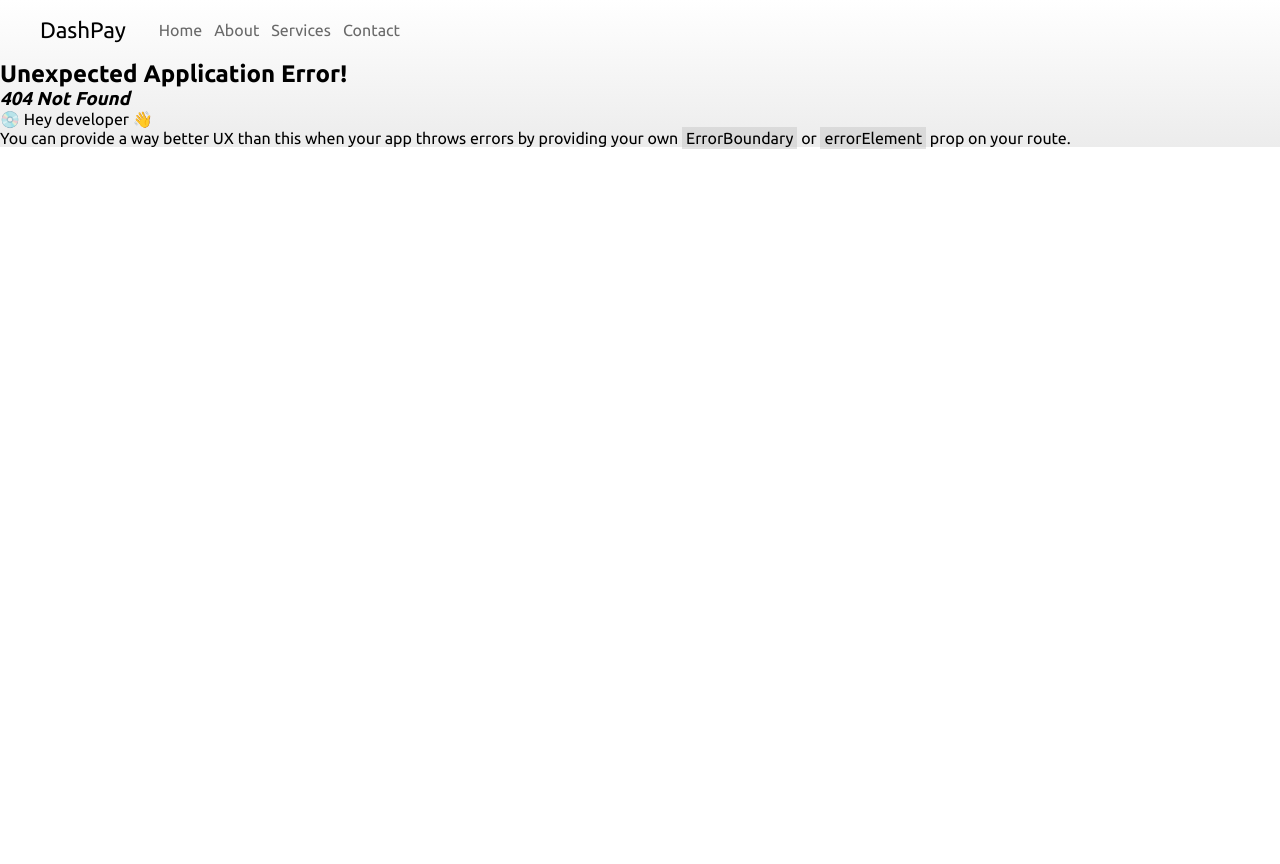
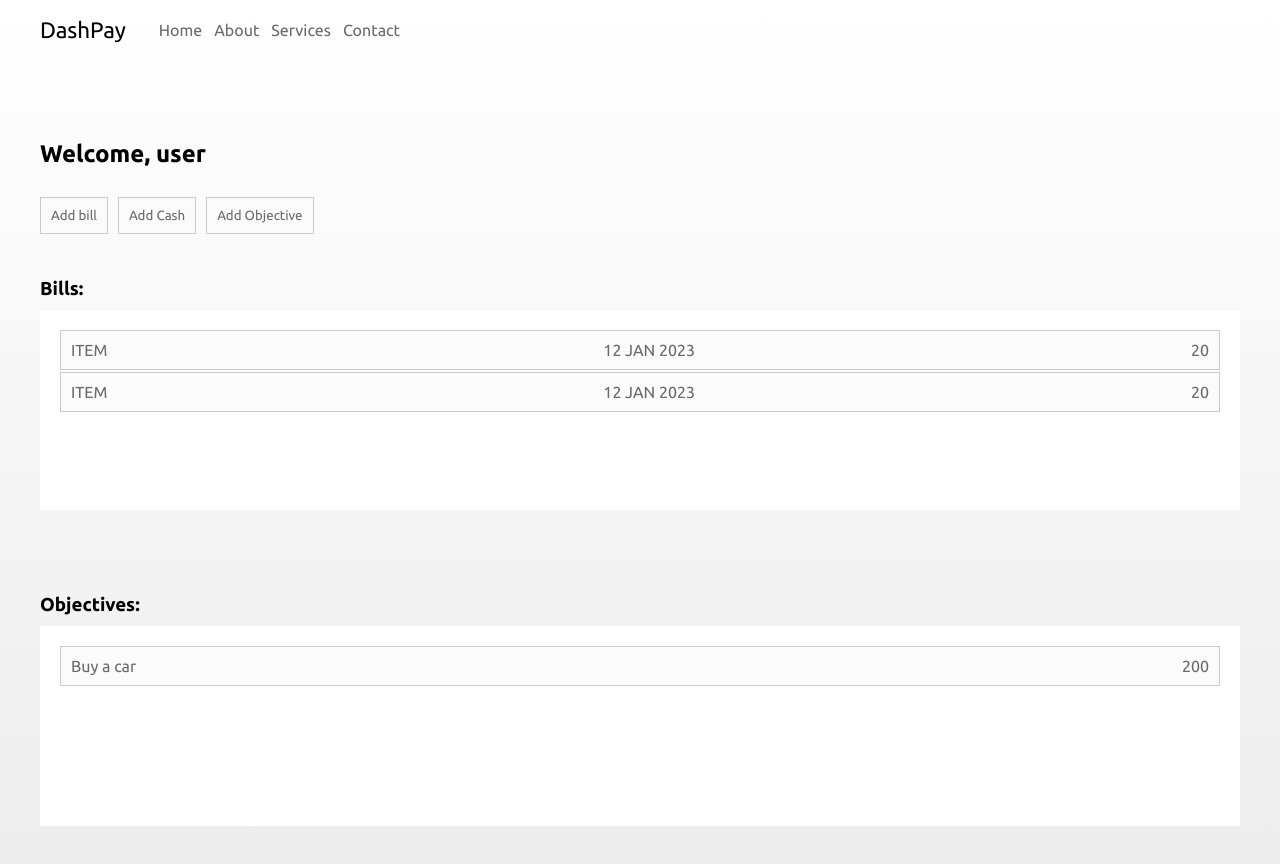
Before and after one commit to leokoby/dash-pay, a React (Vite) app: page /dash in a window 1280 px wide. Before the commit this address had no page. Shown: the top 864 px of the page. Before the commit the page ends 800 px from the top, so only its background shows below. Built offline with nearby package versions, Linux system fonts and the light colour scheme.

Commit message:
dash page desktop 70%

```diff
--- /dev/null
+++ b/src/components/BoxOfItems/BoxOfItems.tsx
@@ -0,0 +1,72 @@
+import React from 'react'
+import styled from 'styled-components'
+
+const BoxofItemsContainer = styled.div`
+  width: 100%;
+  height: 100%;
+  min-height: 300px;
+  display: flex;
+  flex-direction: column;
+  gap: 10px;
+  margin-bottom: 1rem;
+
+`
+const BoxofItemsContent = styled.div`
+  width: 100%;
+  height: 100%;
+  min-height: 200px;
+  background: #fff;
+  padding: 20px;
+`
+
+const ItemList = styled.span`
+  width: 100%;
+  height: 100%;
+  padding: 10px;
+  background: var(--color-gray-4);
+  border: 1px solid var(--color-gray-3);
+  color: var(--color-gray-2);
+
+  display: flex;
+  align-items: center;
+  justify-content: space-between;
+  margin-bottom: 2px;
+  cursor: pointer;
+  transition: all 200ms ease-in-out;
+  &:hover{
+    background: var(--color-gray-2);
+    color: var(--color-gray-4);
+    transform: translateX(4px);
+    box-shadow: 2px 2px 10px rgba(165, 165, 165, 0.69);
+  }
+`
+
+type TypeBox = {
+  titleOfBox: string;
+  arrayOfItems: Items[];
+}
+
+type Items = {
+  title: string;
+  date?: string;
+  value?: number;
+}
+
+export default function BoxOfItems({titleOfBox, arrayOfItems}: TypeBox) {
+  return (
+    <BoxofItemsContainer>
+      <h3>{titleOfBox}</h3>
+      <BoxofItemsContent>
+        {arrayOfItems ? arrayOfItems?.map((item) => {
+          return (
+            <ItemList>
+              <p>{item.title}</p>
+              <p>{item.date}</p>
+              <p>{item.value}</p>
+            </ItemList>
+          )
+        }): 'Don`t have any items on list'}
+      </BoxofItemsContent>
+    </BoxofItemsContainer>
+  )
+}
--- a/src/main.tsx
+++ b/src/main.tsx
@@ -5,15 +5,19 @@ import './index.css'
 
 import Home from './pages/Home/Home.tsx'
 import Header from './components/Header/Header.tsx'
+import DashBoard from './pages/Dash/DashBoard.tsx'
 
 const router = createBrowserRouter([
   {
     path: '/',
-    element: <Home />,
     children: [
       {
         path: '/',
         element: <Home />
+      },
+      {
+        path: '/dash',
+        element: <DashBoard />
       }
     ]
   }
--- /dev/null
+++ b/src/pages/Dash/DashBoard.tsx
@@ -0,0 +1,56 @@
+import React from 'react'
+import { styled } from 'styled-components'
+import MenuDashBoard from './MenuDashBoard'
+import BoxOfItems from '../../components/BoxOfItems/BoxOfItems'
+
+const DashPageContainer = styled.div`
+  width: 100%;
+  height: 100%;
+  min-height: calc(100vh - 60px);
+  max-width: 1200px;
+  margin: 0 auto;
+
+  .dash-content{
+    margin-top: 5rem;
+
+    section{
+      &:nth-of-type(2){
+        margin-top: 3rem;
+      }
+    }
+  }
+`
+
+export default function DashBoard() {
+  const testeArray = [
+    {
+      title: "ITEM",
+      date: "12 JAN 2023",
+      value: 20
+    },
+    {
+      title: "ITEM",
+      date: "12 JAN 2023",
+      value: 20
+    },
+]
+  const test2 = [{
+    title: "Buy a car",
+    value: 200.00
+  }]
+
+  return (
+    <DashPageContainer>
+      <div className='dash-content'>
+        <section>
+          <h2>Welcome, user</h2>
+          <MenuDashBoard />
+        </section>
+        <section>
+            <BoxOfItems titleOfBox='Bills:' arrayOfItems={testeArray}/>
+            <BoxOfItems titleOfBox='Objectives:' arrayOfItems={test2}/>
+        </section>
+      </div>
+    </DashPageContainer>
+  )
+}
--- /dev/null
+++ b/src/pages/Dash/MenuDashBoard.tsx
@@ -0,0 +1,35 @@
+import React from 'react'
+import { styled } from 'styled-components'
+
+const MenuWrapper = styled.nav`
+  width: 100%;
+  height: 30px;
+  display: flex;
+  align-items: center;
+  gap: 10px;
+  margin-top: 2rem;
+
+  button{
+    background: transparent;
+    border: 1px solid var(--color-gray-3);
+    padding: 10px;
+    cursor: pointer;
+    transition: all 200ms ease-in-out;
+    color: var(--color-gray-2);
+    &:hover{
+      background: var(--color-gray-1);
+      color: var(--color-gray-4);
+      box-shadow: 2px 2px 10px rgba(0,0,0,0.69);
+    }
+  }
+`
+
+export default function MenuDashBoard() {
+  return (
+    <MenuWrapper>
+     <button>Add bill</button>
+     <button>Add Cash</button>
+     <button>Add Objective</button>
+    </MenuWrapper>
+  )
+}
```
